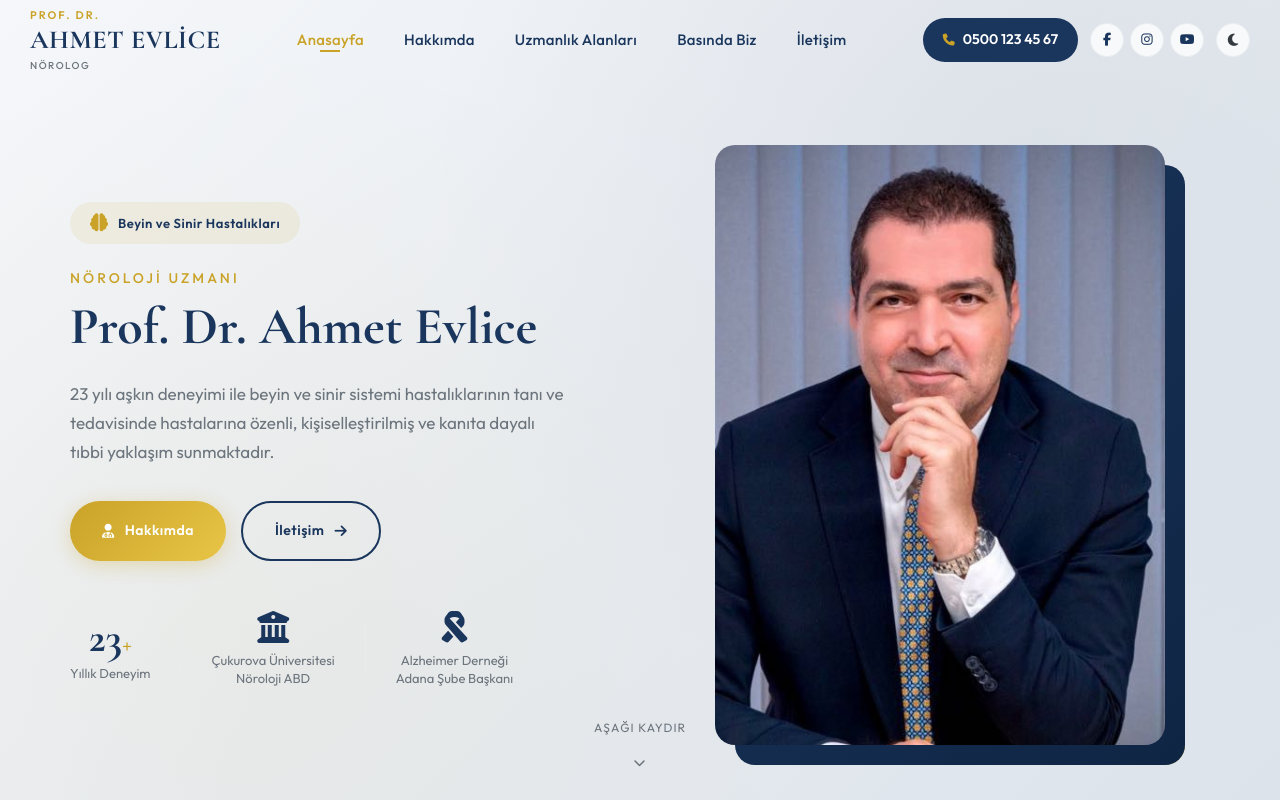
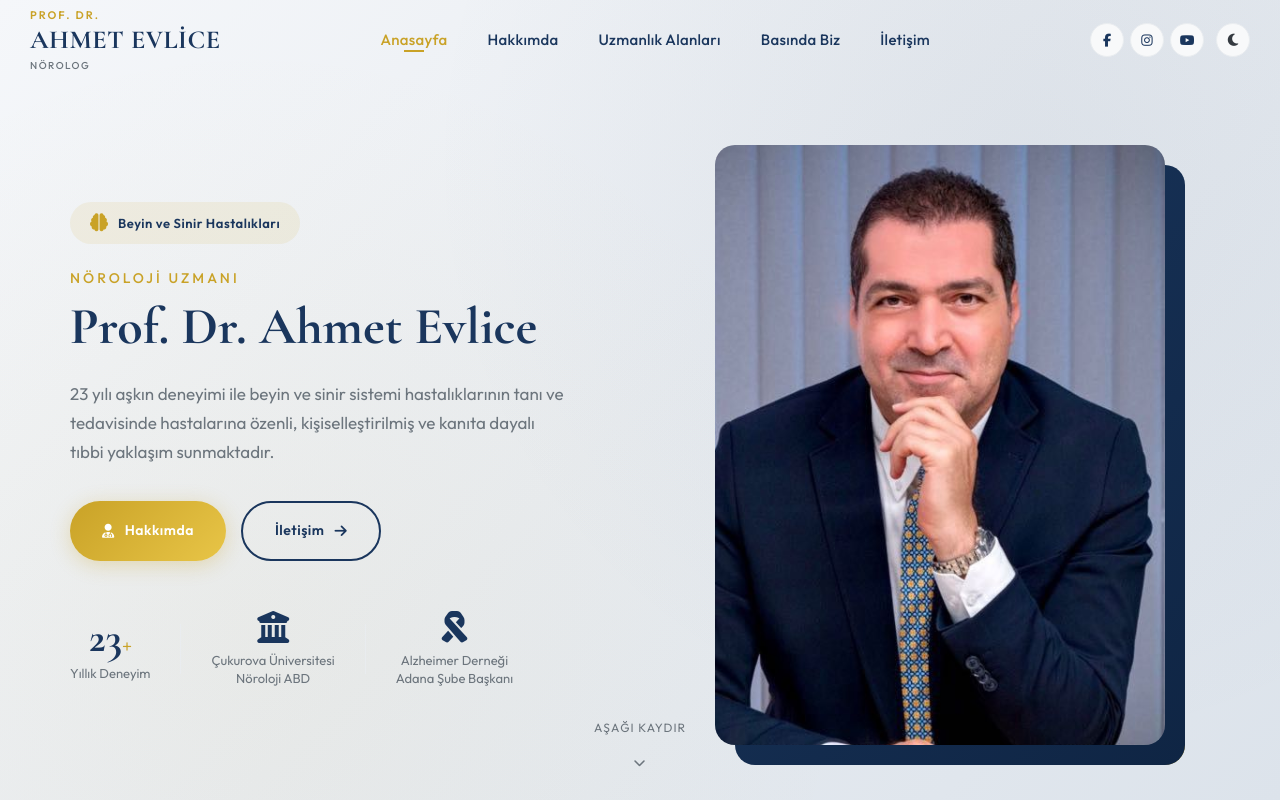
Before and after one commit to oykubengisu/ahmetevlice, a plain HTML site: page index.html in a window 1280 px wide. Shown: the top 800 px of the page. Drawn offline with nearby package versions, Linux system fonts and the light colour scheme.

Commit message:
Header: Telefon numarası kaldırıldı

```diff
--- a/index.html
+++ b/index.html
@@ -51,10 +51,6 @@
             </div>
 
             <div class="nav-actions">
-                <a href="tel:+905001234567" class="nav-phone">
-                    <i class="fas fa-phone"></i>
-                    <span>0500 123 45 67</span>
-                </a>
                 <div class="nav-social">
                     <a href="#" class="social-link"><i class="fab fa-facebook-f"></i></a>
                     <a href="#" class="social-link"><i class="fab fa-instagram"></i></a>
```
